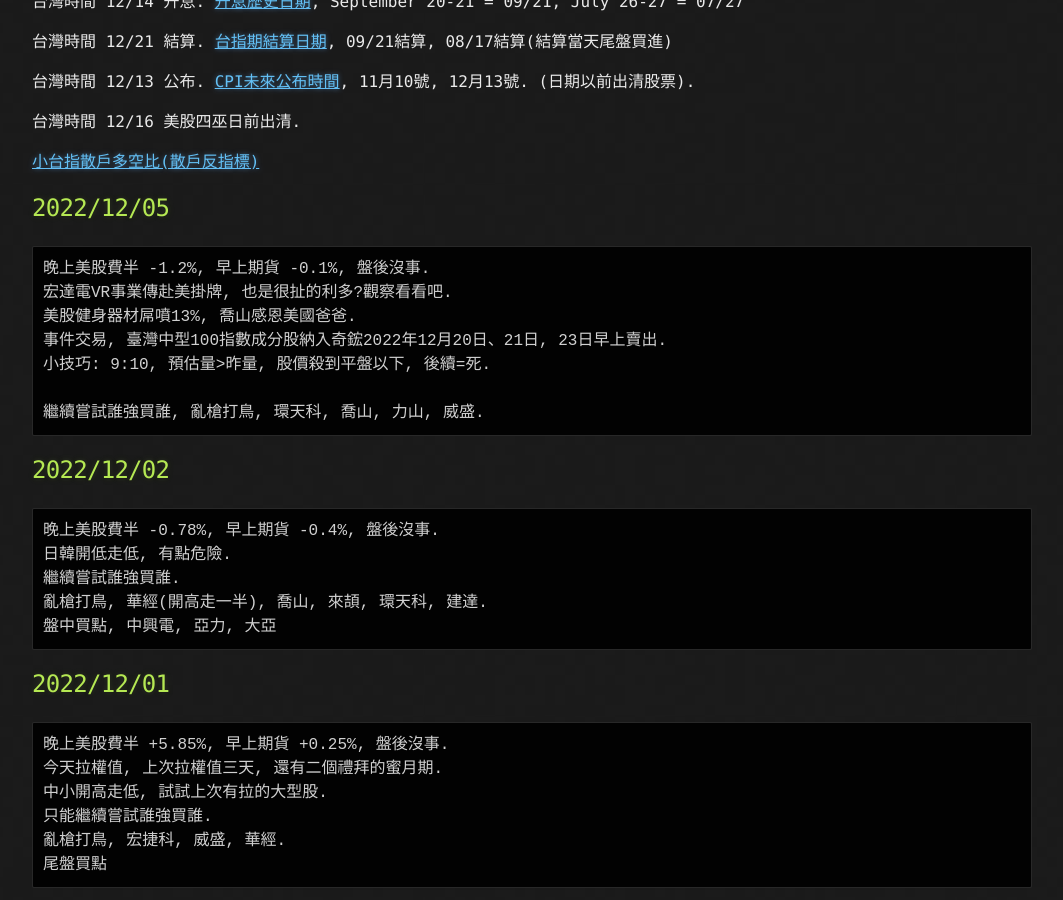
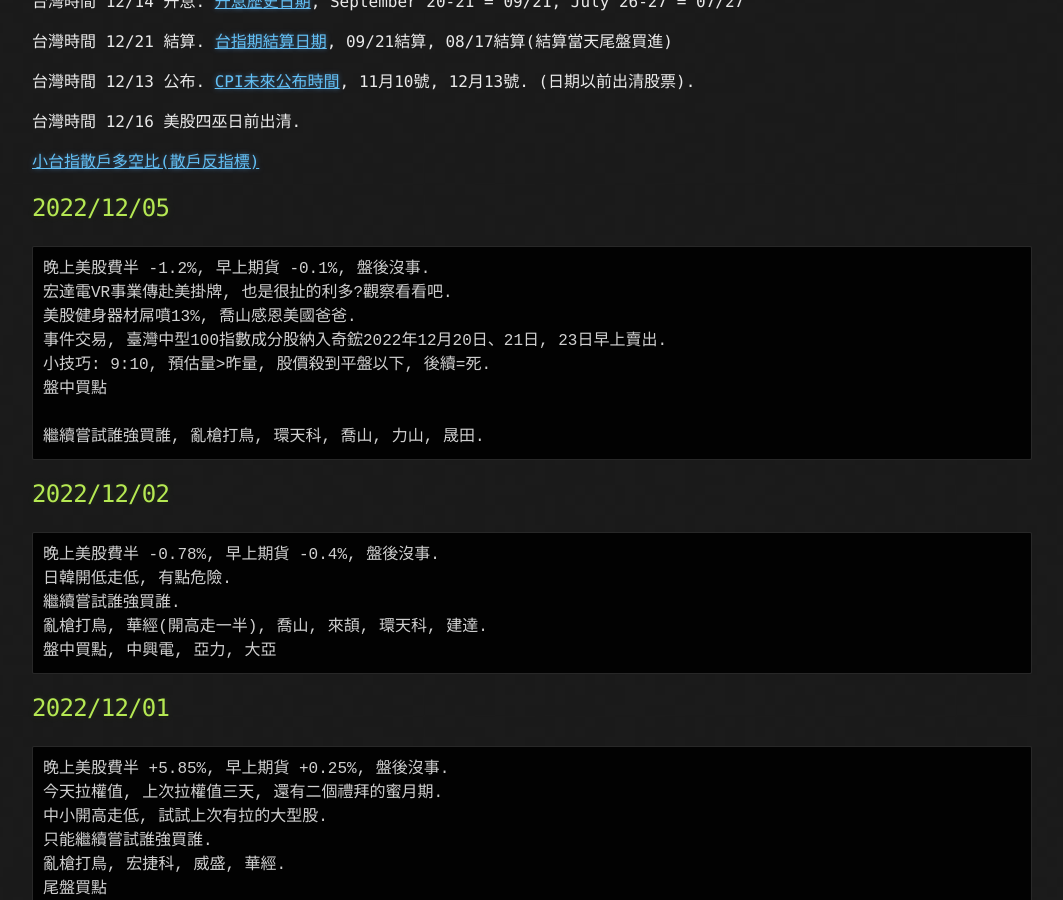
Before and after one commit to lepg5487/Stock_God, a Jekyll site: the page built from index.md, in a window 1280 px wide and 900 px high, scrolled down 348 px. Shown: the whole window, without its empty margins (108-1171 px from the left). Built offline with Jekyll 4.4.1, drawn with Linux system fonts in a browser that asks for light colours; our own code applies the rules of GitHub Pages for plain Markdown files.

Commit message:
Update index.md

````diff
--- a/index.md
+++ b/index.md
@@ -23,8 +23,9 @@ layout: testlayouts
 美股健身器材屌噴13%, 喬山感恩美國爸爸.
 事件交易, 臺灣中型100指數成分股納入奇鋐2022年12月20日、21日, 23日早上賣出.
 小技巧: 9:10, 預估量>昨量, 股價殺到平盤以下, 後續=死.
-
-繼續嘗試誰強買誰, 亂槍打鳥, 環天科, 喬山, 力山, 威盛.
+盤中買點
+
+繼續嘗試誰強買誰, 亂槍打鳥, 環天科, 喬山, 力山, 晟田.
 ```
 
 ## 2022/12/02
````
